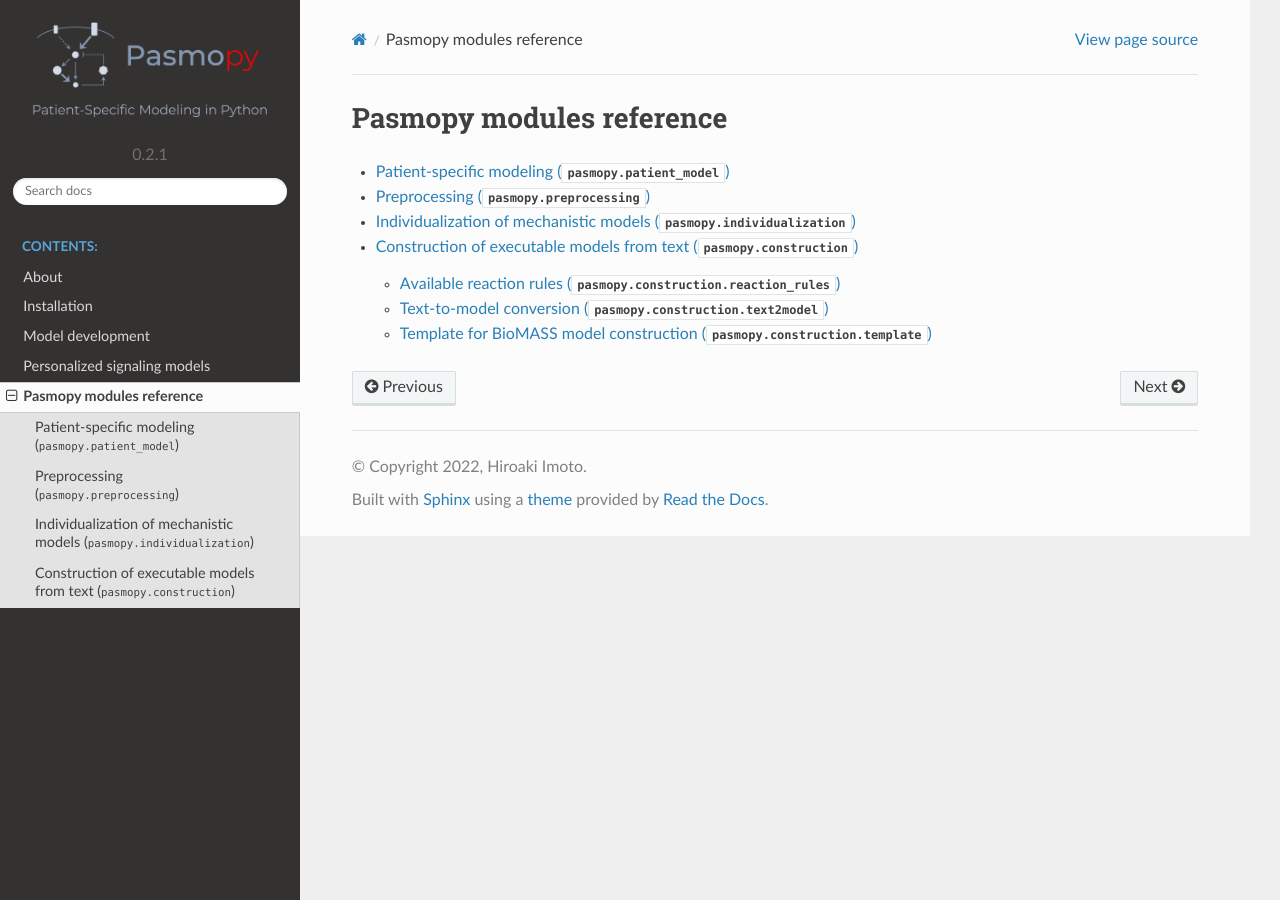
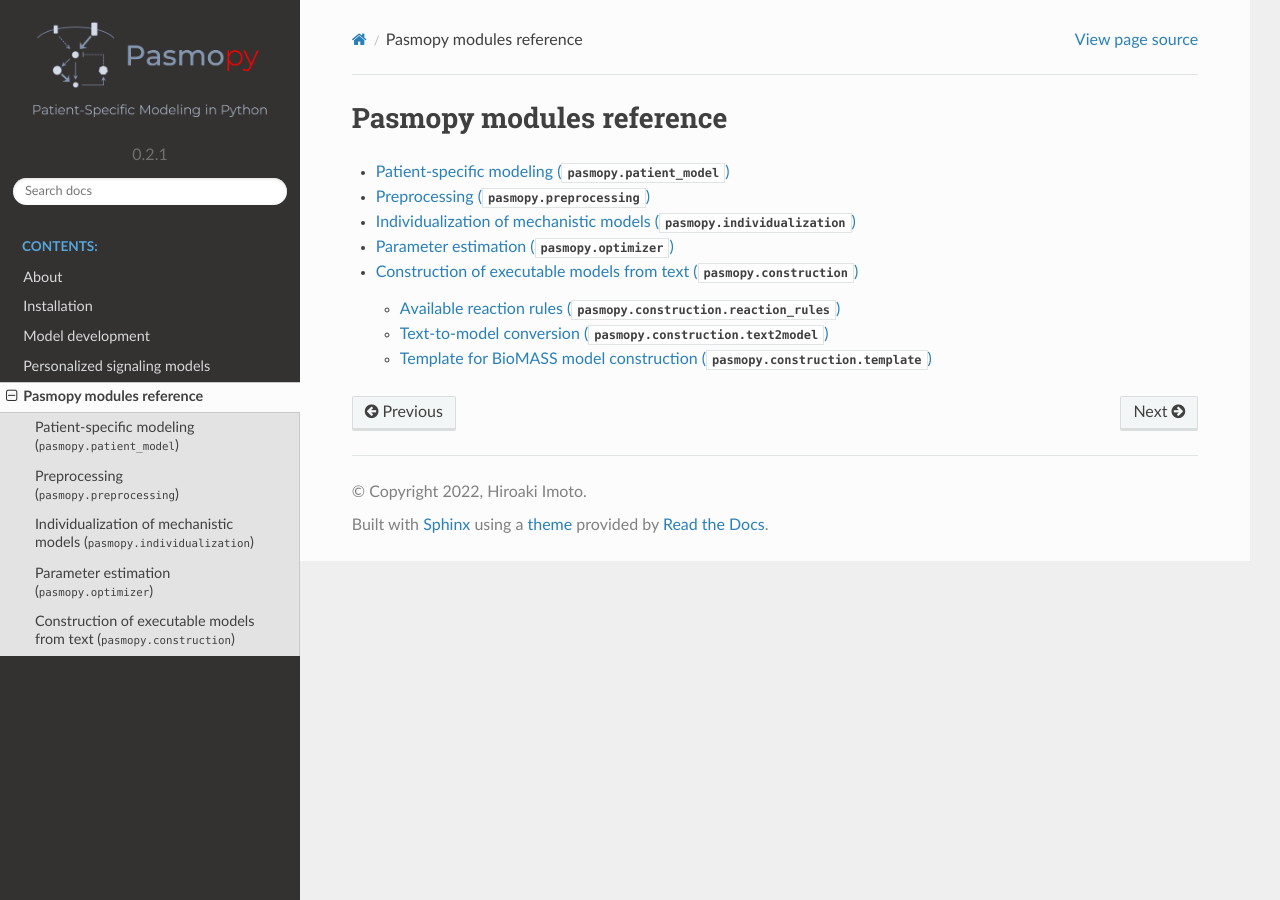
Before and after one commit to pasmopy/pasmopy, a Sphinx documentation site: the page built from docs/modules/index.rst, in a window 1280 px wide. Built offline with Sphinx 7.4.7 and the Read the Docs theme 2.0.0, drawn with Linux system fonts in a browser that asks for light colours.

Commit message:
Add optimizer

```diff
--- a/docs/modules/index.rst
+++ b/docs/modules/index.rst
@@ -7,4 +7,5 @@ Pasmopy modules reference
    patient_model
    preprocessing
    individualization
+   optimizer
    construction
--- /dev/null
+++ b/docs/modules/optimizer.rst
@@ -0,0 +1,5 @@
+Parameter estimation (:py:mod:`pasmopy.optimizer`)
+==================================================
+
+.. autoclass:: pasmopy.optimizer.ScipyDifferentialEvolution
+   :members:
```
